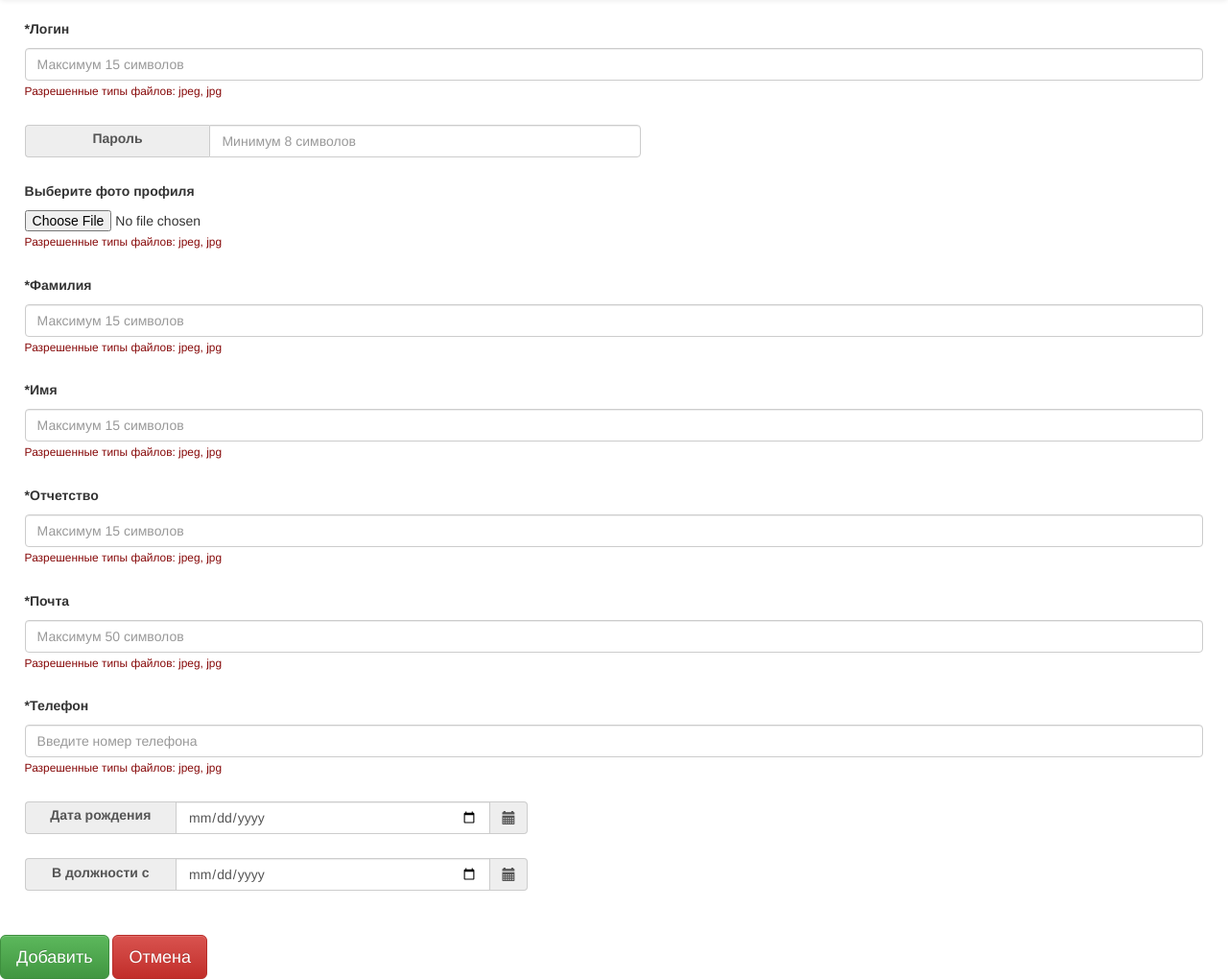
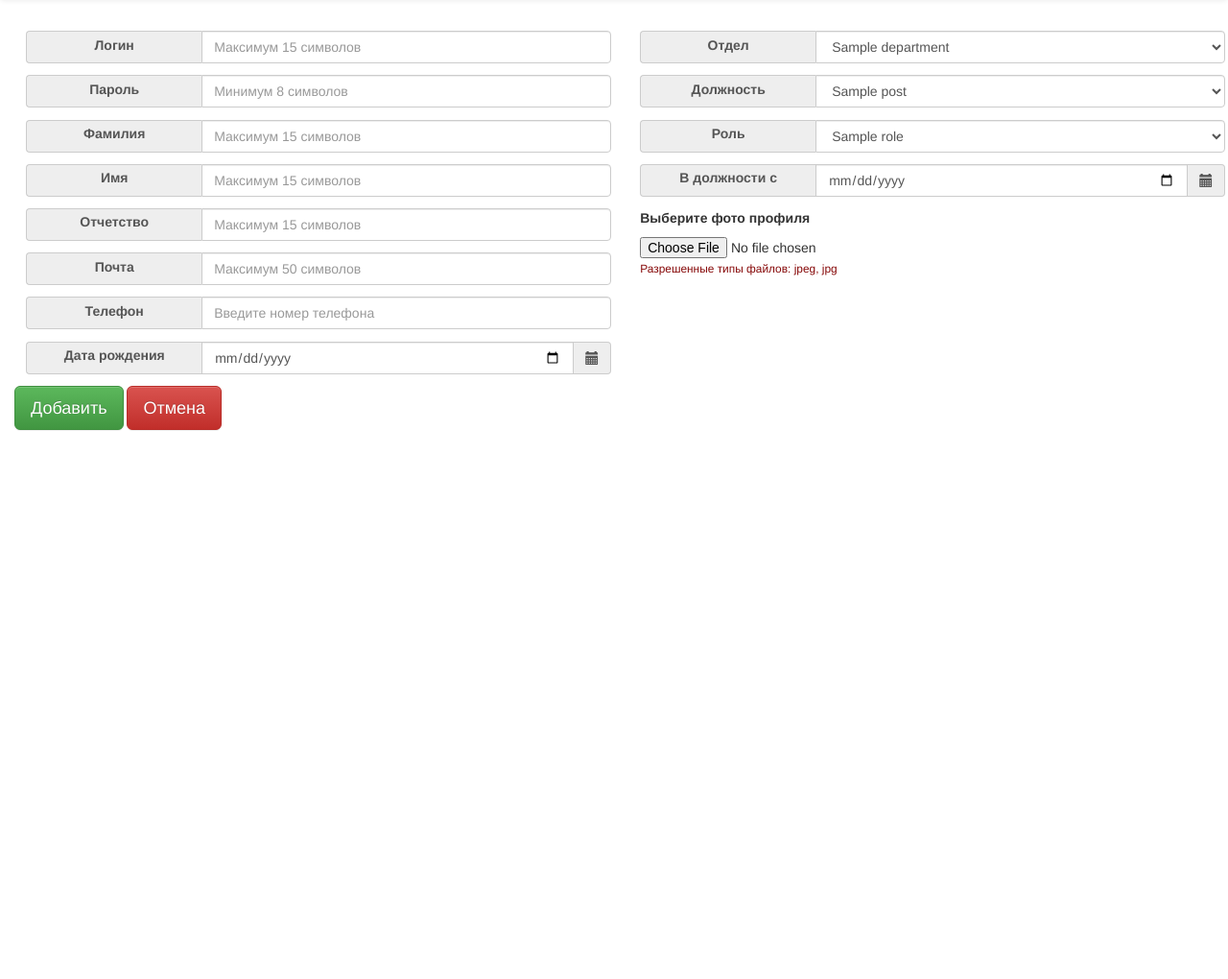
Before and after one commit to Goomba41/work.gaspiko, a Flask app: page /admin/users/new in a window 1280 px wide. Shown: the part 106-1126 px from the top of the page at 96% size. After the commit the page ends 555 px from the top, so only its background shows below. Run offline with Flask 2, Linux system fonts and the light colour scheme; the visitor is signed in with stand-in values (Sample User, id 1); tables that the repository leaves empty hold one stand-in row (values such as "Sample post"); some libraries are stand-ins or nearby versions.

Commit message:
Полностью добавлены все поля формы добавления пользователей

```diff
--- a/app/forms.py
+++ b/app/forms.py
@@ -2,15 +2,18 @@
 
 from flask_wtf import FlaskForm
 from werkzeug.utils import secure_filename
-from wtforms import TextField, PasswordField, DateField
+from wtforms import TextField, PasswordField, DateField, SelectField
 from wtforms.validators import Required, regexp, Length
 from flask_wtf.file import FileField, FileAllowed, FileRequired
+from models import Department, Role, Post
+from wtforms.ext.sqlalchemy.fields import QuerySelectField
 
 class LoginForm(FlaskForm):
     login = TextField(u'Логин', validators = [Required(message = u'Введите логин')])
     password = PasswordField(u'Пароль', validators = [Required(message = u'Введите пароль')])
 
 class AddUserForm(FlaskForm):
+
     login = TextField(u'Логин', validators = [Required(message = u'Поле не может быть пустым'), Length(min=1, max=15, message = u'Логин должен быть в диапазоне от 1 до 15 символов')])
     password = PasswordField(u'Пароль', validators = [Required(message = u'Введите пароль'), Length(min=1, message = u'Пароль должен быть более 8 символов')])
     photo = FileField(u'Выберите фото профиля')
@@ -22,15 +25,10 @@
     birth_date = DateField(u'Дата рождения', id=1, validators = [Required(message = u'Поле не может быть пустым')])
     work_date = DateField(u'В должности с', id=2, validators = [Required(message = u'Поле не может быть пустым')])
 
+    department_id = QuerySelectField(u'Отдел', get_label=lambda x: x.name, query_factory=lambda: Department.query.order_by('name'), validators = [Required(message = u'Поле не может быть пустым')])
+    post_id = QuerySelectField(u'Должность', get_label=lambda x: x.name,  query_factory=lambda: Post.query.order_by('name'), validators = [Required(message = u'Поле не может быть пустым')])
+    role_id = QuerySelectField(u'Роль', get_label=lambda x: x.name,  query_factory=lambda: Role.query.order_by('name'), validators = [Required(message = u'Поле не может быть пустым')])
 
-    #~ work_date = db.Column(db.Date)
-    #~ last_login = db.Column(db.DateTime)
-#~
-    #~ status = db.Column(db.SmallInteger)
-#~
-    #~ department_id = db.Column(db.Integer, db.ForeignKey("department.id"))
-    #~ post_id = db.Column(db.Integer, db.ForeignKey("post.id"))
-    #~ role_id = db.Column(db.Integer, db.ForeignKey("role.id"))
 
 class DelUserForm(FlaskForm):
     del_id = TextField('id', validators = [Required()])
--- a/app/templates/admin/_formhelpers.html
+++ b/app/templates/admin/_formhelpers.html
@@ -1,17 +1,17 @@
 {% macro render_field(field) %}
 
     {% if field.type == "TextField" %}
-        <div class="input-group" style="margin: 20px 2% 2%;">
+        <div class="input-group" style="margin: 2% 2%;width: 100%;">
             <span class="input-group-addon"  style="width: 30%;" id="basic-addon1">{{field.label}}</span>
             {{ field(**kwargs)|safe }}
         </div>
     {% elif field.type == "PasswordField" %}
-        <div class="input-group" style="margin: 20px 2% 2%;">
+        <div class="input-group" style="margin: 2% 2%;width: 100%;">
             <span class="input-group-addon"  style="width: 30%;" id="basic-addon1">{{field.label}}</span>
             {{ field(**kwargs)|safe }}
         </div>
     {% elif field.type == "DateField" %}
-        <div class="form-group" style="margin: 20px 2% 2%; width: 41%;">
+        <div class="form-group" style="margin: 2% 2%; width: 100%;">
             <div class="input-group date"  id="datetimepicker{{field.id}}">
                 <span class="input-group-addon" style="width: 30%;" id="basic-addon1">{{field.label}}</span>
                 {{ field(**kwargs)|safe }}
@@ -20,18 +20,25 @@
                 </span>
             </div>
         </div>
-    {% else %}
-      <div class="form-group" style="margin: 20px 2% 2%;">
+    {% elif field.type == "FileField" %}
+      <div class="form-group" style="margin: 2% 2%;">
         <label for="exampleInputFile">{% if field.flags.required %}<span class="asterisk">*</span>{% endif %}{{field.label}}</label>
         {{ field(**kwargs)|safe }}
         <small id="fileHelp" class="form-text text-muted" style="color: #860808">Разрешенные типы файлов: jpeg, jpg</small>
       </div>
+    {% else %}
+            <div class="input-group" style="margin: 2% 2%;width: 100%;">
+            <span class="input-group-addon"  style="width: 30%;" id="basic-addon1">{{field.label}}</span>
+            {{ field(**kwargs)|safe }}
+        </div>
     {% endif %}
 
     {% if field.errors %}
         {% for error in field.errors %}
             {% if ((field.type == "TextField") or  (field.type == "PasswordField")) %}
                 <script>$( "#{{field.name}}" ).addClass('error_shadowed');</script>
+            {% elif field.type == "DateField" %}
+                <script>$( "#{{field.id}}" ).addClass('error_shadowed');</script>
             {% else %}
                 <script>$( "#{{field.name}}" ).addClass('error_shadowed');</script>
             {% endif %}
--- a/app/templates/admin/add_users.html
+++ b/app/templates/admin/add_users.html
@@ -31,21 +31,28 @@
     <div class="admin_wrapper">
         {% from "admin/_formhelpers.html" import render_field %}
         <form action="" method="POST" name = "form_user_add" enctype="multipart/form-data">
+            <div class="col-sm-6">
             {{ form_user_add.csrf_token }}
             {{ render_field(form_user_add.login, size=50, class ="form-control", placeholder ="Максимум 15 символов", autocomplete = True) }}
             {{ render_field(form_user_add.password, size=50, class ="form-control", placeholder ="Минимум 8 символов", autocomplete = True) }}
-            {{ render_field(form_user_add.photo, class ="form-control-file") }}
             {{ render_field(form_user_add.surname, size=50, class ="form-control", placeholder ="Максимум 15 символов", autocomplete = True) }}
             {{ render_field(form_user_add.name, size=50, class ="form-control", placeholder ="Максимум 15 символов", autocomplete = True) }}
             {{ render_field(form_user_add.patronymic, size=50, class ="form-control", placeholder ="Максимум 15 символов", autocomplete = True) }}
             {{ render_field(form_user_add.email, size=50, class ="form-control", placeholder ="Максимум 50 символов", autocomplete = True) }}
             {{ render_field(form_user_add.phone, size=50, class ="form-control", placeholder ="Введите номер телефона", autocomplete = True) }}
             {{ render_field(form_user_add.birth_date, class ="form-control") }}
+            </div>
+            <div class="col-sm-6">
+            {{ render_field(form_user_add.department_id, class ="form-control") }}
+            {{ render_field(form_user_add.post_id, class ="form-control") }}
+            {{ render_field(form_user_add.role_id, class ="form-control") }}
             {{ render_field(form_user_add.work_date, class ="form-control") }}
-            <br/>
+            {{ render_field(form_user_add.photo, class ="form-control-file") }}
+            </div>
+            <div class="col-sm-8">
             <input type="submit" value="Добавить" class="btn btn-lg btn-success">
             <a href="{{url_for('admin_users')}}"><button type="button" class="btn btn-lg btn-danger">Отмена</button></a>
-            <br/>
+            </div>
         </form>
     </div>
 
--- a/app/views.py
+++ b/app/views.py
@@ -197,12 +197,9 @@
 
     form_user_add = AddUserForm()
     users_all_count = User.query.count()
-    print 1
 
     if form_user_add.validate_on_submit():
-        print 2
         if request.method  == 'POST':
-            print 3
             login = form_user_add.login.data
             password = form_user_add.password.data
             surname = form_user_add.surname.data
@@ -212,6 +209,9 @@
             phone = form_user_add.phone.data
             birth_date = form_user_add.birth_date.data
             work_date = form_user_add.work_date.data
+            department_id = form_user_add.department_id.data
+            post_id = form_user_add.post_id.data
+            role_id = form_user_add.role_id.data
 
             print login
             print password
@@ -222,6 +222,9 @@
             print phone
             print birth_date
             print work_date
+            print department_id
+            print post_id
+            print role_id
             #~ if form_user_add.user.data:
             #~ user = User(
             #~ login = form_user_add.login.data,
```
Also changed, not shown: 2 other files.
